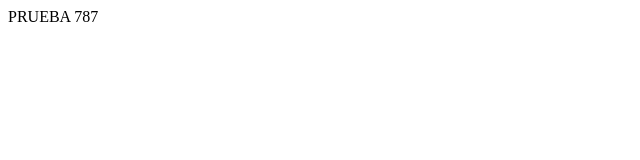
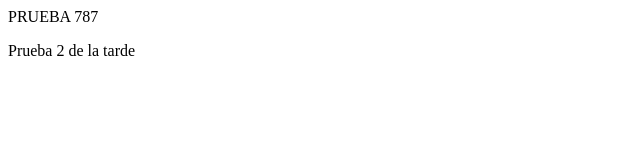
Before and after one commit to mariaperez15/test-repositorio, a plain HTML site: page index.html in a window 1280 px wide. Shown: the whole page, without its empty margins (0-640 px from the left). Drawn offline with Linux system fonts and the light colour scheme.

Commit message:
prueba parrafo 2 de la tarde

```diff
--- a/index.html
+++ b/index.html
@@ -7,5 +7,6 @@
 </head>
 <body>
     <div>PRUEBA 787</div>
+    <p>Prueba 2 de la tarde</p>
 </body>
 </html>
```
